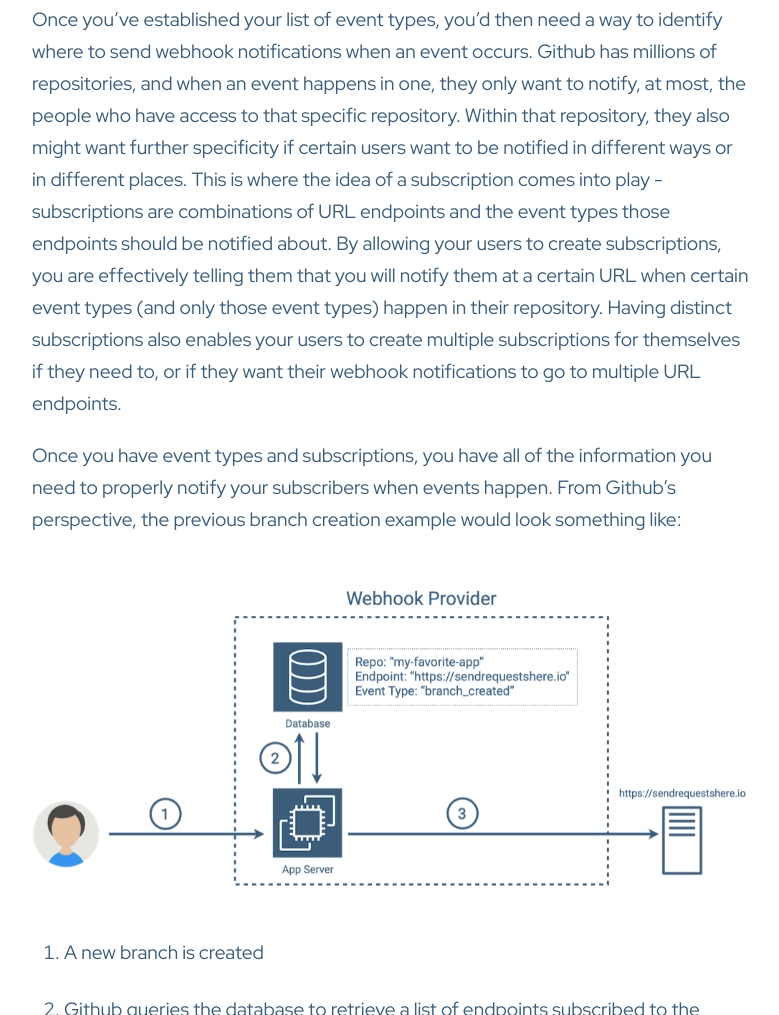
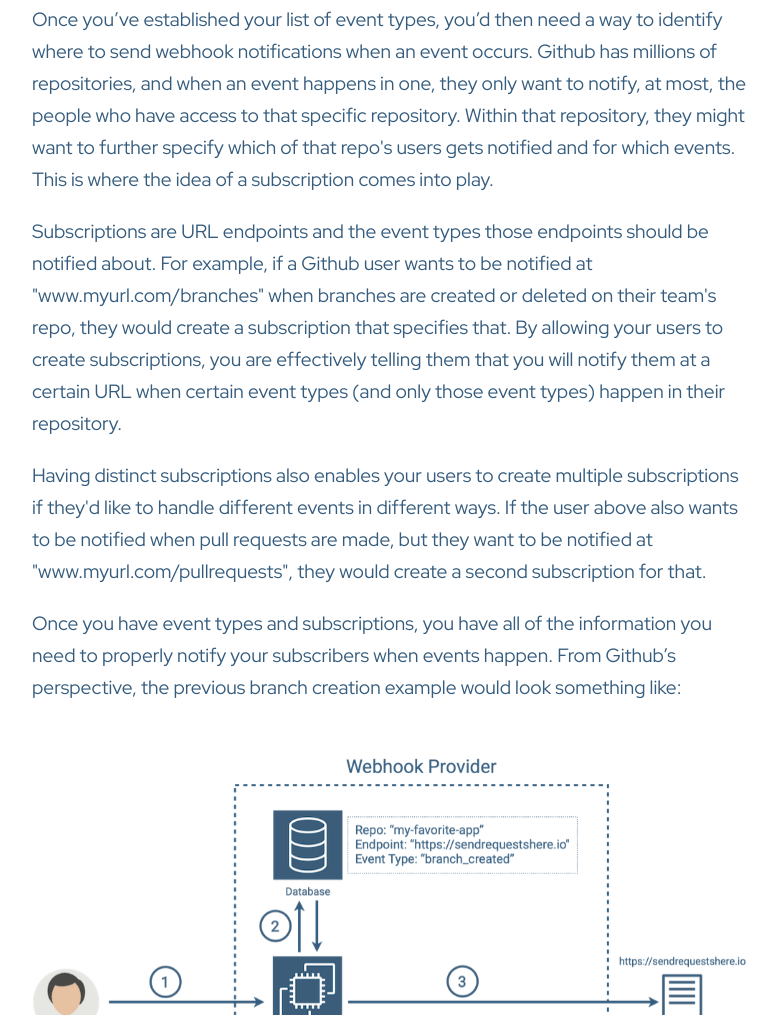
Before and after one commit to tacklebox-webhooks/tacklebox-webhooks.github.io, a website: page case-study.html in a window 1280 px wide. Shown: the part 5157-6172 px from the top of the page, without its empty margins (371-1150 px from the left). Drawn offline with nearby package versions, Linux system fonts and the light colour scheme.

Commit message:
Updating subscription example in 2.3

```diff
--- a/case-study.html
+++ b/case-study.html
@@ -192,8 +192,17 @@
         </p>
 
         <p>
-          Once you’ve established your list of event types,  you’d then need a way to identify where to send webhook notifications when an event occurs.  Github has millions of repositories, and when an event happens in one, they only want to notify, at most, the people who have access to that specific repository.  Within that repository, they also might want further specificity if certain users want to be notified in different ways or in different places.  This is where the idea of a subscription comes into play - subscriptions are combinations of URL endpoints and the event types those endpoints should be notified about.  By allowing your users to create subscriptions, you are effectively telling them that you will notify them at a certain URL when certain event types (and only those event types) happen in their repository.  Having distinct subscriptions also enables your users to create multiple subscriptions for themselves if they need to, or if they want their webhook notifications to go to multiple URL endpoints.
-        </p>
+          Once you’ve established your list of event types,  you’d then need a way to identify where to send webhook notifications when an event occurs.  Github has millions of repositories, and when an event happens in one, they only want to notify, at most, the people who have access to that specific repository.  Within that repository, they might want to further specify which of that repo's users gets notified and for which events.  This is where the idea of a subscription comes into play.
+        </p>
+
+        <p>
+          Subscriptions are URL endpoints and the event types those endpoints should be notified about.  For example, if a Github user wants to be notified at "www.myurl.com/branches" when branches are created or deleted on their team's repo, they would create a subscription that specifies that.  By allowing your users to create subscriptions, you are effectively telling them that you will notify them at a certain URL when certain event types (and only those event types) happen in their repository.
+        </p>
+
+        <p>
+            Having distinct subscriptions also enables your users to create multiple subscriptions if they'd like to handle different events in different ways.  If the user above also wants to be notified when pull requests are made, but they want to be notified at "www.myurl.com/pullrequests", they would create a second subscription for that.
+        </p>
+
         <p>
           Once you have event types and subscriptions, you have all of the information you need to properly notify your subscribers when events happen.  From Github’s perspective, the previous branch creation example would look something like:
         </p>
```
